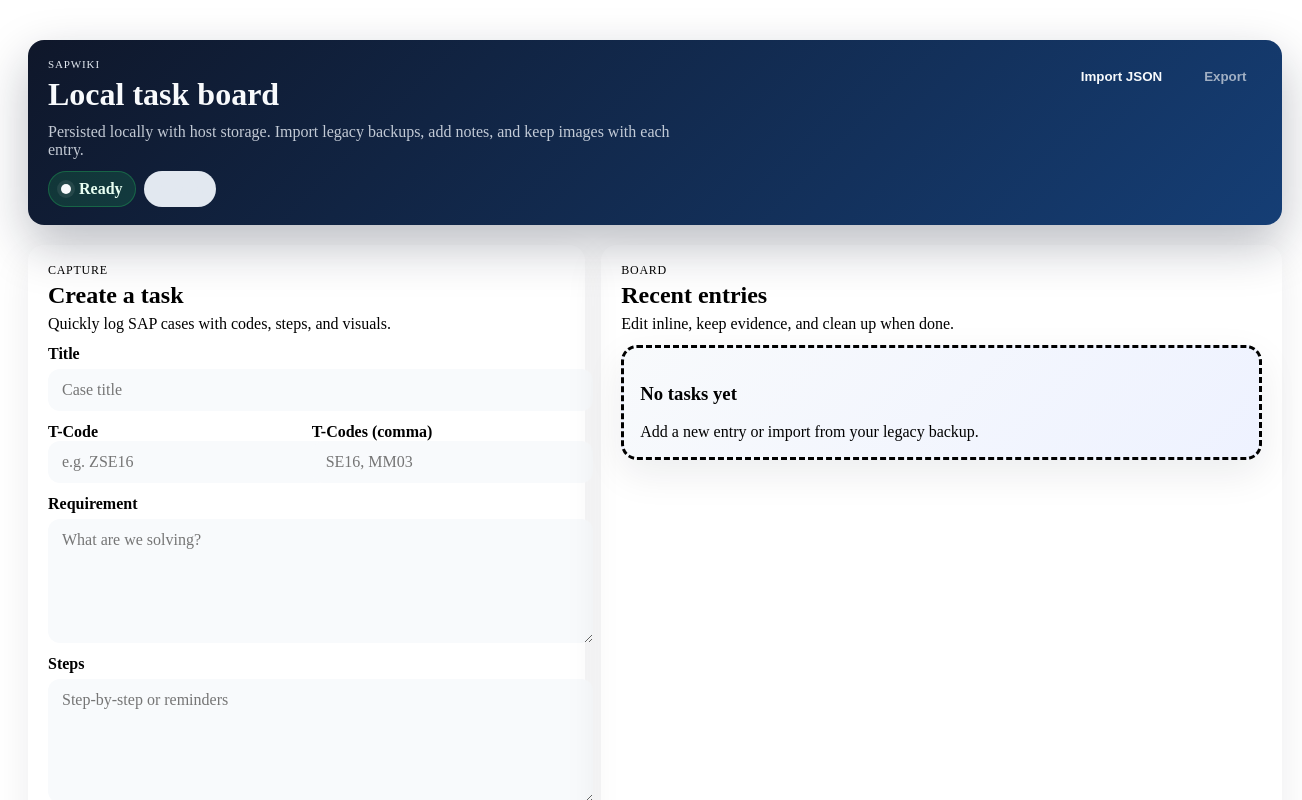
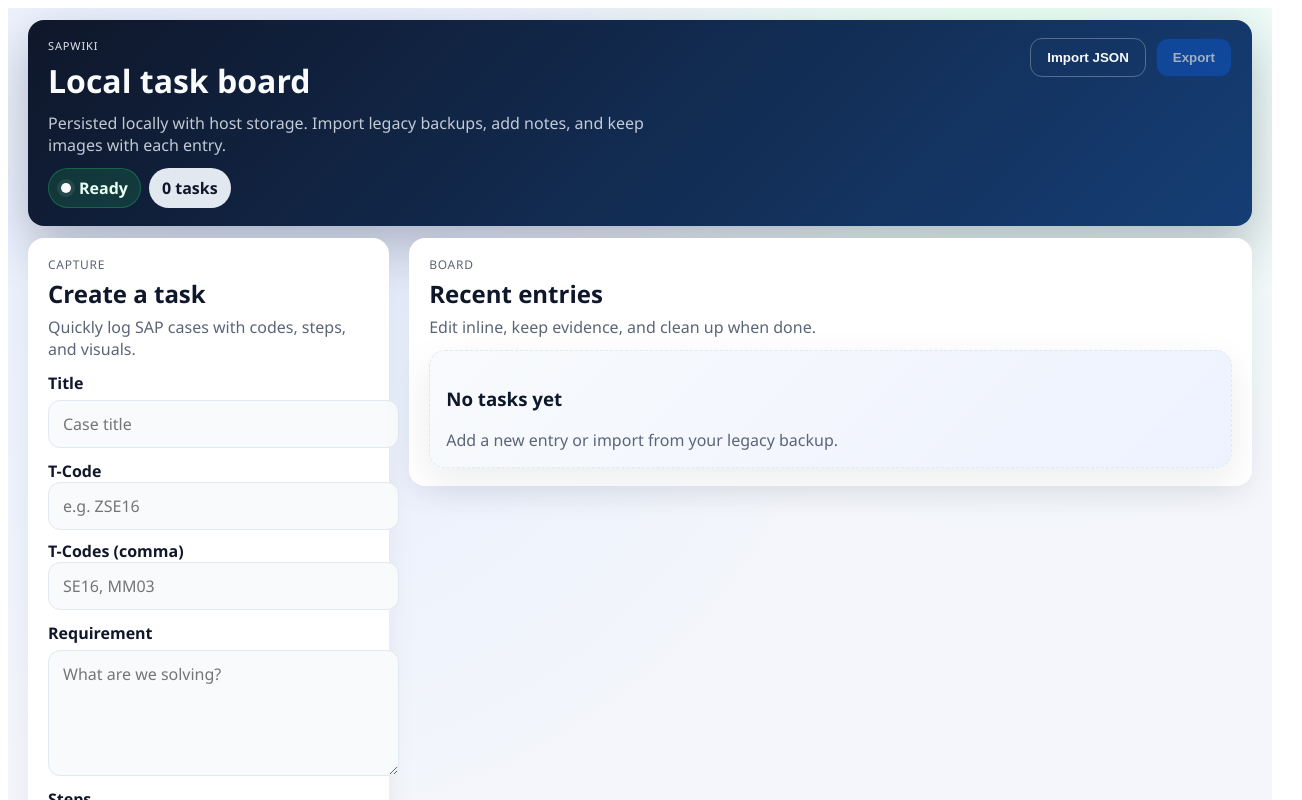
Before and after one commit to fatkin1012/Orbit-SAPWiki, a React (Vite) app: page / in a window 1280 px wide. Shown: the top 800 px of the page, 1302 px wide, since content can reach past the window. Built offline with nearby package versions, Linux system fonts and the light colour scheme.

Commit message:
fix: prevent horizontal overflow and adjust layout in CSS; ensure proper plugin root ID assignment in main.tsx

```diff
--- a/src/index.css
+++ b/src/index.css
@@ -16,15 +16,28 @@
     radial-gradient(circle at 80% 0%, #e8fff4, transparent 35%),
     var(--bg);
   min-height: 100vh;
+  /* prevent accidental horizontal overflow inside hosts */
+  overflow-x: hidden;
 }
 
 .app {
-  padding: 32px 20px 48px;
-  width: min(1600px, 98vw);
-  margin: 0 auto;
+  /* use full available width inside host while avoiding 100vw overflow */
+  box-sizing: border-box;
+  padding: 12px 20px 24px;
+  /* occupy the host's available content width but keep small side gutters */
+  width: calc(100% - 40px);
+  max-width: none;
+  margin: 0;
   display: flex;
   flex-direction: column;
-  gap: 20px;
+  gap: 12px;
+}
+
+/* ensure all elements inside plugin use border-box sizing to avoid overflow */
+#plugin-sapwiki *,
+#plugin-sapwiki *::before,
+#plugin-sapwiki *::after {
+  box-sizing: inherit;
 }
 
 .card {
@@ -126,14 +139,22 @@
 
 .layout {
   display: grid;
-  grid-template-columns: minmax(320px, 0.9fr) 1.1fr;
-  gap: 16px;
+  /* give the board more room for reviewing content */
+  grid-template-columns: 0.6fr 1.4fr;
+  gap: 20px;
+  align-items: start;
 }
 
 .panel {
   display: flex;
   flex-direction: column;
   gap: 12px;
+}
+
+/* remove visible border on main panels so content breathes to edges */
+.panel.card {
+  border: none;
+  box-shadow: 0 10px 30px rgba(15, 23, 42, 0.06);
 }
 
 .panel-header h2 {
--- a/src/main.tsx
+++ b/src/main.tsx
@@ -2,6 +2,7 @@
 import ReactDOM from 'react-dom/client';
 import App from './App';
 import createMockContext from './mockContext';
+import { PLUGIN_ROOT_ID } from './types';
 import './index.css';
 
 const rootElement = document.getElementById('root');
@@ -10,6 +11,9 @@
   throw new Error('Root element not found');
 }
 
+// Ensure dev preview uses the same prefixed plugin root id so styles apply
+rootElement.id = PLUGIN_ROOT_ID;
+
 const root = ReactDOM.createRoot(rootElement);
 root.render(
   <React.StrictMode>
```
